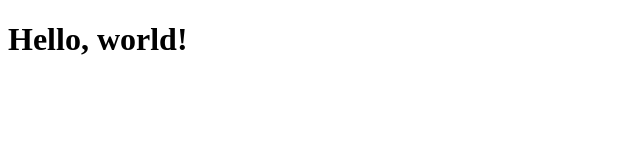
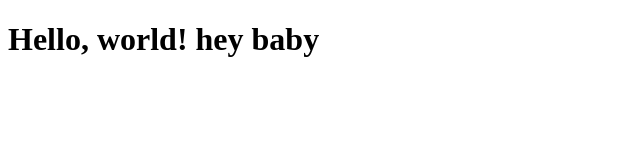
Before and after one commit to cbwesterman/selective-avg-color-finder, a plain HTML site: page index.html in a window 1280 px wide. Shown: the whole page, without its empty margins (0-640 px from the left). Drawn offline with Linux system fonts and the light colour scheme.

Commit message:
hey baby

```diff
--- a/index.html
+++ b/index.html
@@ -5,6 +5,6 @@
   <title>My First Website</title>
 </head>
 <body>
-  <h1>Hello, world!</h1>
+  <h1>Hello, world! hey baby</h1>
 </body>
 </html>
```
